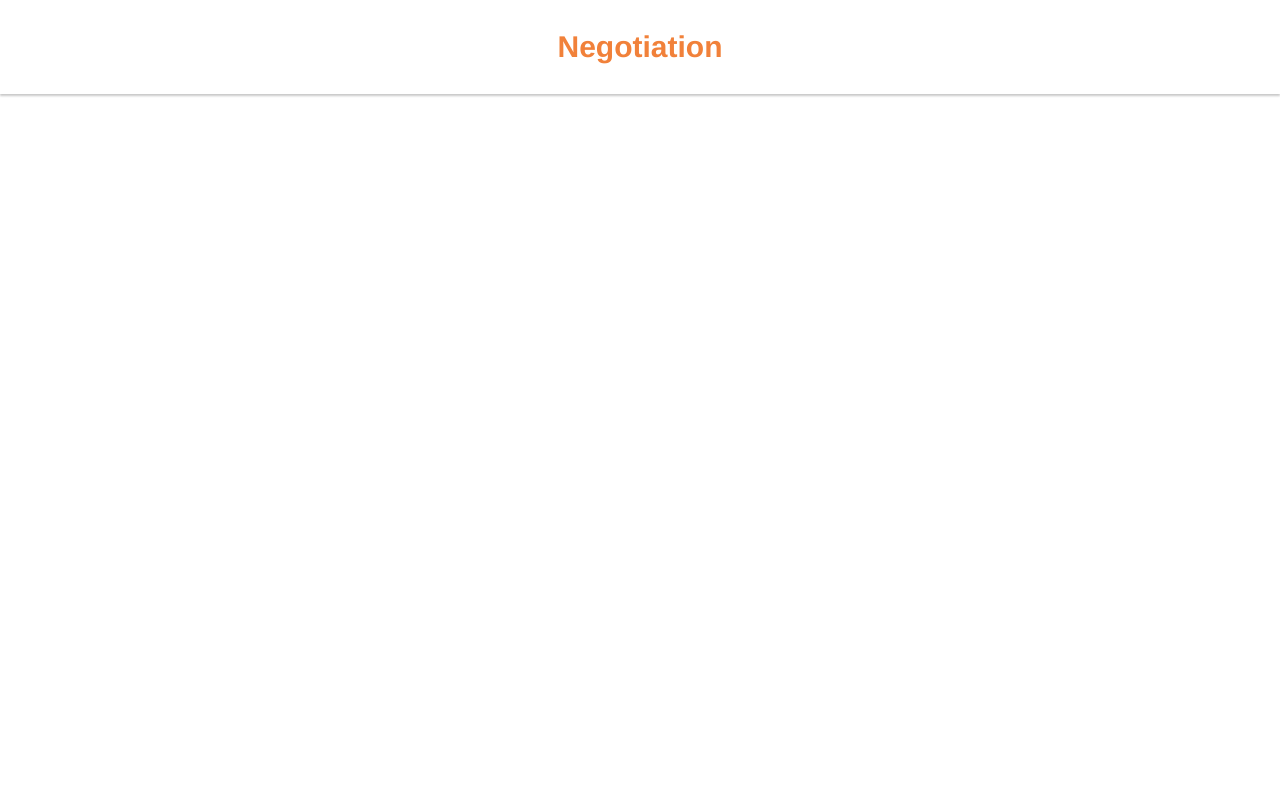
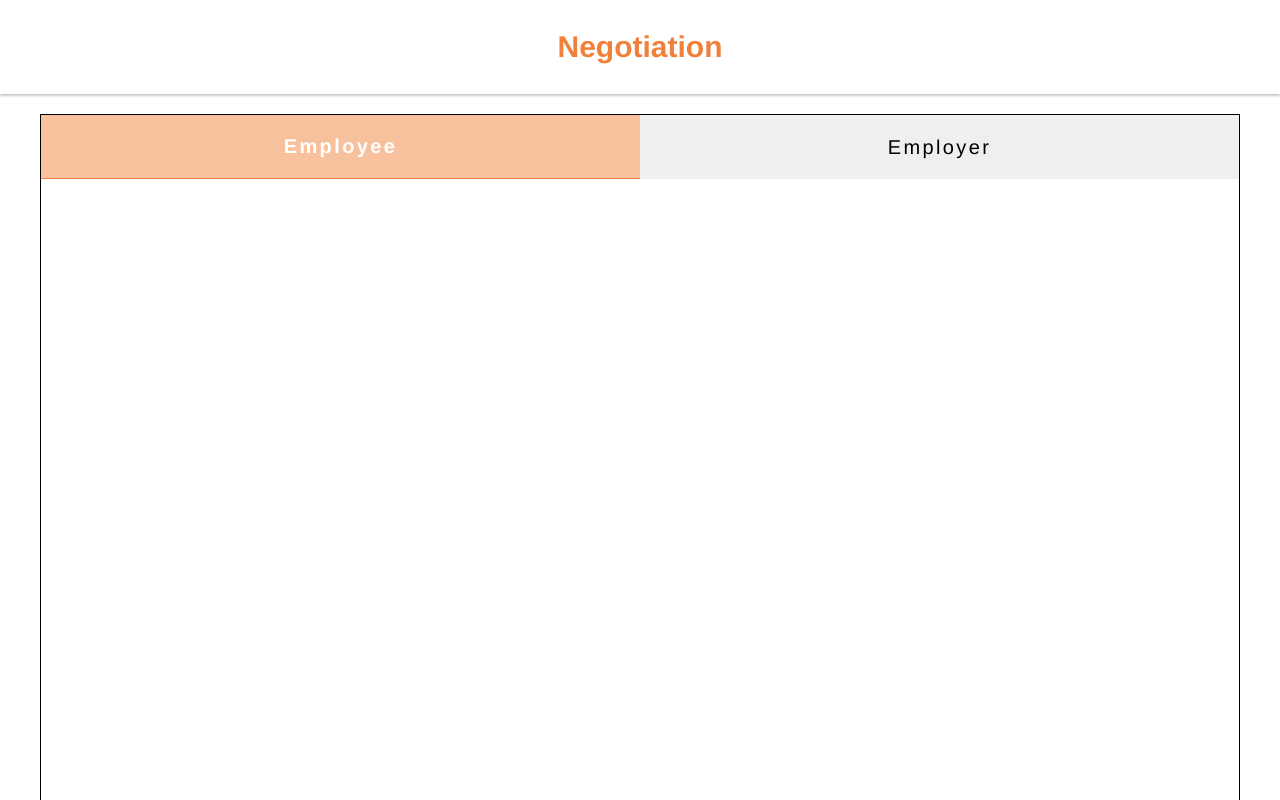
Before and after one commit to shushanth/negotiation, a Vue app: page / in a window 1280 px wide. Built offline with nearby package versions, Linux system fonts and the light colour scheme.

Commit message:
Added contract tabs layout  and tab component

```diff
--- a/src/assets/styles/init.scss
+++ b/src/assets/styles/init.scss
@@ -42,12 +42,15 @@ ol {
 }
 
 button,
-input,
-optgroup,
-select,
-textarea {
+input {
   font-family: inherit;
   font-size: 100%;
   line-height: 1.15;
   margin: 0;
 }
+
+button {
+  cursor: pointer;
+  -webkit-appearance: button;
+  outline: 0;
+}
--- a/src/assets/styles/variables.scss
+++ b/src/assets/styles/variables.scss
@@ -8,7 +8,8 @@
 
 //  1.colors
 $styles-color-white: #fff;
-$styles-color-blue--orange: #f1813a;
+$styles-color-orange: #f1813a;
+$styles-color-orange-light: #f1813a7d;
 $styles-color-gray-light: #c9c9c9;
 
 // 2. fonts
--- a/src/components/NegotiationContract.vue
+++ b/src/components/NegotiationContract.vue
@@ -1,17 +1,42 @@
 <template>
   <BaseLayout headerTitle="Negotiation">
-    <div>I'm negotiation contract app</div>
+    <div class="contract_tabs">
+      <BaseTabs
+        activeId="tab1"
+        :tabs="contractTabs"
+        @onTabSelect="onContractTabChange"
+      />
+    </div>
   </BaseLayout>
 </template>
 
 <script>
 import Vue from 'vue';
 
-import { BaseLayout } from '@/components/shared';
+import { BaseLayout, BaseTabs } from '@/components/shared';
 export default {
   name: 'NegotiationContract',
   components: {
     BaseLayout,
+    BaseTabs,
+  },
+  data() {
+    return {
+      contractTabs: [
+        { id: 'Employee', title: 'Employee', active: true },
+        { id: 'Employer', title: 'Employer', active: false },
+      ],
+    };
+  },
+  methods: {
+    onContractTabChange(activeTab) {
+      const updatedContractedTabs = this.contractTabs.map((contractTab) => {
+        return activeTab === contractTab.id
+          ? { ...contractTab, 'active': true }
+          : { ...contractTab, 'active': false };
+      });
+      this.contractTabs = updatedContractedTabs;
+    },
   },
 };
 </script>
--- a/src/components/shared/BaseHeading.vue
+++ b/src/components/shared/BaseHeading.vue
@@ -32,7 +32,7 @@ export default {
   .title {
     &_color {
       &--primary {
-        color: $styles-color-blue--orange;
+        color: $styles-color-orange;
       }
     }
   }
--- a/src/components/shared/BaseLayout.vue
+++ b/src/components/shared/BaseLayout.vue
@@ -1,5 +1,10 @@
 <template>
-  <base-header level="h2" theme="primary" :headerTitle="headerTitle" />
+  <div class="layout_container">
+    <base-header level="h2" theme="primary" :headerTitle="headerTitle" />
+    <div class="layout_body">
+      <slot />
+    </div>
+  </div>
 </template>
 <script>
 import Vue from 'vue';
@@ -15,4 +20,17 @@ export default {
   },
 };
 </script>
-<style lang="scss"></style>
+<style lang="scss">
+@import 'styles/base.scss';
+.layout {
+  &_container {
+    @include styles-flex(column);
+  }
+
+  &_body {
+    border: 1px solid;
+    margin: 1rem 2rem;
+    height: 100vh;
+  }
+}
+</style>
--- /dev/null
+++ b/src/components/shared/BaseTabs.vue
@@ -0,0 +1,53 @@
+<template>
+  <div class="tabs_container">
+    <button
+      :class="{
+        tab: true,
+        'tab--active': tab.active,
+      }"
+      v-for="tab in tabs"
+      :key="tab.id"
+      @click="onTabChange(tab.id)"
+    >
+      {{ tab.title }}
+    </button>
+  </div>
+</template>
+<script>
+import Vue from 'vue';
+
+export default {
+  name: 'BaseTabs',
+  props: {
+    tabs: {
+      required: true,
+      type: Array,
+    },
+  },
+  methods: {
+    onTabChange(activeTab) {
+      this.$emit('onTabSelect', activeTab);
+    },
+  },
+};
+</script>
+<style lang="scss">
+@import 'styles/base.scss';
+.tabs_container {
+  @include styles-flex();
+
+  .tab {
+    flex: 1;
+    padding: 1rem 0.5rem;
+    border: 0;
+    letter-spacing: .12rem;
+    @include styles-flex--align(center, center);
+    &--active {
+      background: $styles-color-orange-light;
+      border-bottom: 1px solid $styles-color-orange;
+      color: #fff;
+      font-weight: bold;
+    }
+  }
+}
+</style>
--- a/src/components/shared/index.js
+++ b/src/components/shared/index.js
@@ -1 +1,2 @@
 export { default as BaseLayout } from './BaseLayout.vue'
+export { default as BaseTabs } from './BaseTabs.vue'
```
